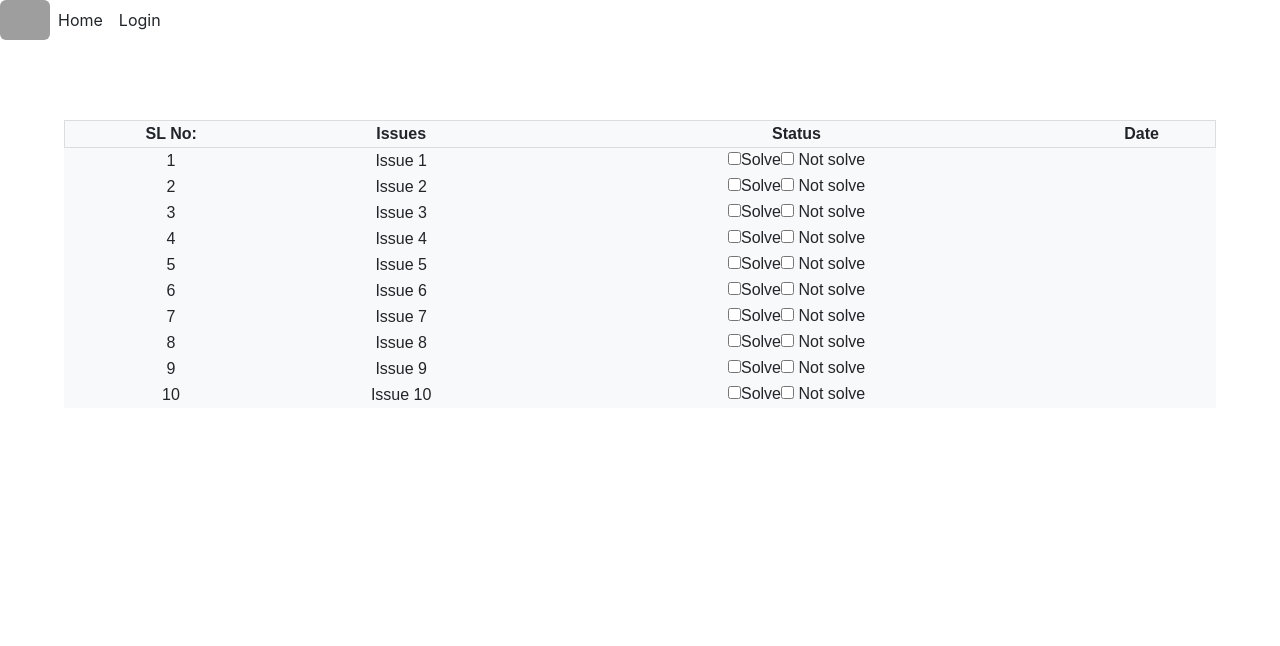
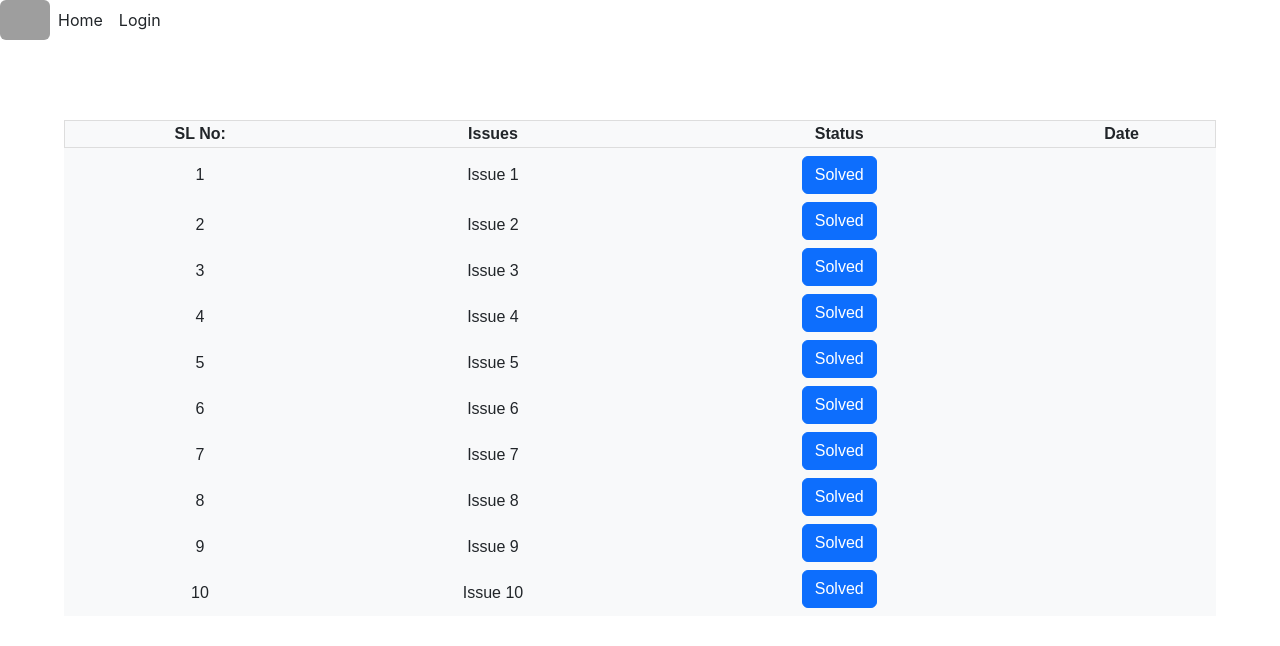
Before and after one commit to bishal-dd/jnec_support_system_project, a React (Create React App) app in the folder client/: page /worker in a window 1280 px wide. Shown: the top 646 px of the page. Built offline with nearby package versions, Linux system fonts and the light colour scheme; grey boxes are pictures that could not be loaded.

Commit message:
workerpage modified

```diff
--- a/client/src/component/WorkerComp/WorkerComp.js
+++ b/client/src/component/WorkerComp/WorkerComp.js
@@ -18,62 +18,53 @@ export default function WorkerComp() {
           <tr>
             <td>1</td>
             <td>Issue 1</td>
-          <input type="checkbox" id="" value="" className=''/>Solve
-          <input type="checkbox" id="" value=""/> Not solve
+          <button type="checkbox" id="" value="" className='btn btn-primary mb-2 mt-2'>Solved</button>
           </tr>
           <tr>
             <td>2</td>
             <td>Issue 2</td>
-          <input type="checkbox" id="" value=""/>Solve
-          <input type="checkbox" id="" value=""/> Not solve
+          <button type="checkbox" id="" className='btn btn-primary mb-2' value="">Solved</button>
           </tr>
           <tr>
             <td>3</td>
             <td>Issue 3</td>
-          <input type="checkbox" id="" value=""/>Solve
-          <input type="checkbox" id="" value=""/> Not solve
+          <button type="checkbox" id="" className='btn btn-primary mb-2' value="">Solved</button>
           </tr>
           <tr>
             <td>4</td>
             <td>Issue 4</td>
-          <input type="checkbox" id="" value=""/>Solve
-          <input type="checkbox" id="" value=""/> Not solve
+          <button type="checkbox" id="" className='btn btn-primary mb-2' value="">Solved</button>
+
           </tr>
           <tr>
             <td>5</td>
             <td>Issue 5</td>
-          <input type="checkbox" id="" value=""/>Solve
-          <input type="checkbox" id="" value=""/> Not solve
+          <button type="checkbox" id="" className='btn btn-primary mb-2' value="">Solved</button>
           </tr>
           <tr>
             <td>6</td>
             <td>Issue 6</td>
-          <input type="checkbox" id="" value=""/>Solve
-          <input type="checkbox" id="" value=""/> Not solve
+          <button type="checkbox" id="" className='btn btn-primary mb-2' value="">Solved</button>
           </tr>
           <tr>
             <td>7</td>
             <td>Issue 7</td>
-          <input type="checkbox" id="" value=""/>Solve
-          <input type="checkbox" id="" value=""/> Not solve
+          <button type="checkbox" id="" className='btn btn-primary mb-2' value="">Solved</button>
           </tr>
           <tr>
             <td>8</td>
             <td>Issue 8</td>
-          <input type="checkbox" id="" value=""/>Solve
-          <input type="checkbox" id="" value=""/> Not solve
+          <button type="checkbox" id="" className='btn btn-primary mb-2' value="">Solved</button>
           </tr>
           <tr>
             <td>9</td>
             <td>Issue 9</td>
-          <input type="checkbox" id="" value=""/>Solve
-          <input type="checkbox" id="" value=""/> Not solve
+          <button type="checkbox" id="" className='btn btn-primary mb-2' value="">Solved</button>
           </tr>
           <tr>
             <td>10</td>
             <td>Issue 10</td>
-          <input type="checkbox" id="" value=""/>Solve
-          <input type="checkbox" id="" value=""/> Not solve
+          <button type="checkbox" id="" className='btn btn-primary mb-2' value="">Solved</button>
           </tr>
         </tbody>
       </table>
```
